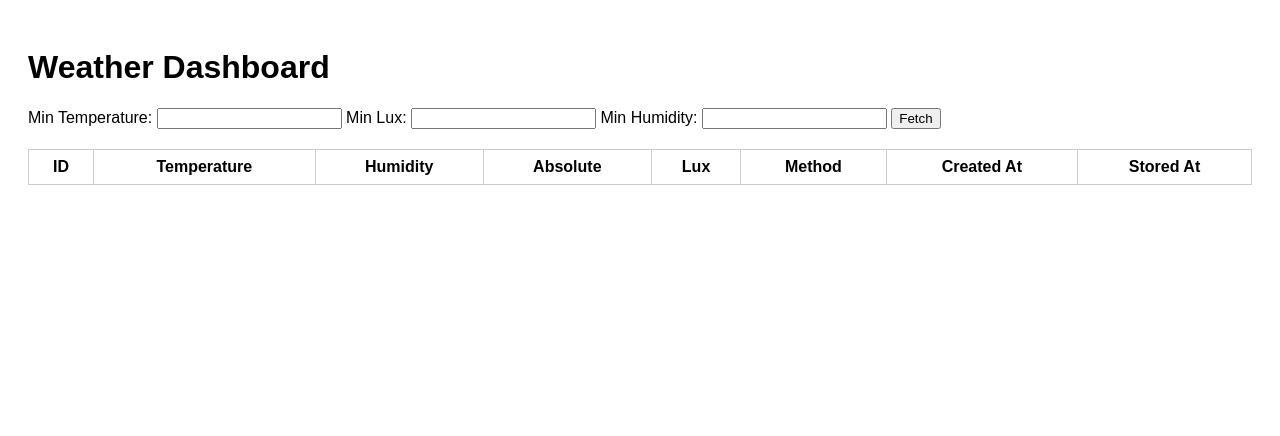
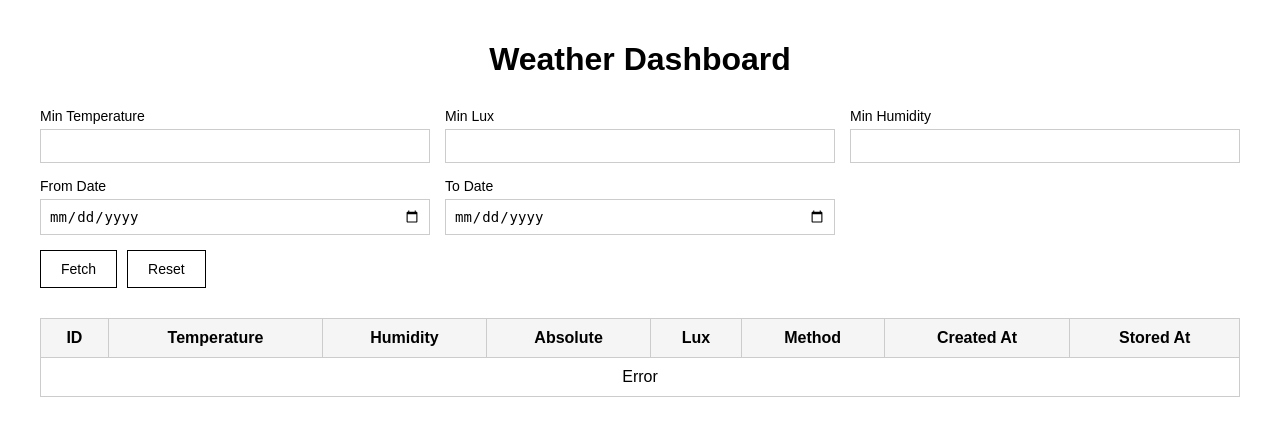
Before and after one commit to limbogeom/WeatherOracle, a Flask app: page /api/weather/frontend in a window 1280 px wide. Shown: the top 436 px of the page. Run offline with Flask 3, Linux system fonts and the light colour scheme; lists and menus that the app fills with data are empty.

Commit message:
Added more filters and updated design

```diff
--- a/app/templates/index.html
+++ b/app/templates/index.html
@@ -1,20 +1,125 @@
 <!DOCTYPE html>
-<html>
+<html lang="uk">
 <head>
+  <meta charset="UTF-8">
+  <meta name="viewport" content="width=device-width, initial-scale=1.0">
   <title>Weather Dashboard</title>
   <style>
-    body { font-family: sans-serif; padding: 20px; }
-    table { border-collapse: collapse; width: 100%; margin-top: 20px; }
-    th, td { border: 1px solid #ccc; padding: 8px; text-align: center; }
+    body {
+      font-family: Arial, sans-serif;
+      max-width: 1200px;
+      margin: 0 auto;
+      padding: 20px;
+    }
+
+    h1 {
+      text-align: center;
+      margin-bottom: 30px;
+    }
+
+    .filters {
+      margin-bottom: 30px;
+    }
+
+    .filters-grid {
+      display: grid;
+      grid-template-columns: repeat(3, 1fr);
+      gap: 15px;
+      margin-bottom: 15px;
+    }
+
+    .input-group {
+      display: flex;
+      flex-direction: column;
+      gap: 5px;
+    }
+
+    label {
+      font-size: 14px;
+    }
+
+    input {
+      padding: 8px;
+      border: 1px solid #ccc;
+      font-size: 14px;
+    }
+
+    .button-container {
+      display: flex;
+      gap: 10px;
+    }
+
+    button {
+      padding: 10px 20px;
+      border: 1px solid #000;
+      background: white;
+      cursor: pointer;
+      font-size: 14px;
+    }
+
+    button:hover {
+      background: #f0f0f0;
+    }
+
+    table {
+      width: 100%;
+      border-collapse: collapse;
+    }
+
+    th, td {
+      border: 1px solid #ccc;
+      padding: 10px;
+      text-align: center;
+    }
+
+    th {
+      background: #f5f5f5;
+      font-weight: bold;
+    }
+
+    @media (max-width: 768px) {
+      .filters-grid {
+        grid-template-columns: 1fr;
+      }
+    }
   </style>
 </head>
 <body>
   <h1>Weather Dashboard</h1>
 
-  <label>Min Temperature: <input type="number" id="temp_gt"></label>
-  <label>Min Lux: <input type="number" id="lux_gt"></label>
-  <label>Min Humidity: <input type="number" id="hum_gt"></label>
+  <div class="filters">
+    <div class="filters-grid">
+      <div class="input-group">
+        <label for="temp_gt">Min Temperature</label>
+        <input type="number" id="temp_gt">
+      </div>
+
+      <div class="input-group">
+        <label for="lux_gt">Min Lux</label>
+        <input type="number" id="lux_gt">
+      </div>
+
+      <div class="input-group">
+        <label for="hum_gt">Min Humidity</label>
+        <input type="number" id="hum_gt">
+      </div>
+
+      <div class="input-group">
+        <label for="from">From Date</label>
+        <input type="date" id="from">
+      </div>
+
+      <div class="input-group">
+        <label for="to">To Date</label>
+        <input type="date" id="to">
+      </div>
+    </div>
+
+    <div class="button-container">
       <button onclick="fetchWeather()">Fetch</button>
+      <button onclick="resetFilters()">Reset</button>
+    </div>
+  </div>
 
   <table>
     <thead>
@@ -29,7 +134,11 @@
         <th>Stored At</th>
       </tr>
     </thead>
-    <tbody id="weather-body"></tbody>
+    <tbody id="weather-body">
+      <tr>
+        <td colspan="8">Loading...</td>
+      </tr>
+    </tbody>
   </table>
 
   <script>
@@ -37,17 +146,30 @@
       const temp = document.getElementById('temp_gt').value;
       const lux = document.getElementById('lux_gt').value;
       const hum = document.getElementById('hum_gt').value;
+      const from = document.getElementById('from').value;
+      const to = document.getElementById('to').value;
 
       const params = new URLSearchParams();
       if(temp) params.append('temp_gt', temp);
       if(lux) params.append('lux_gt', lux);
       if(hum) params.append('hum_gt', hum);
+      if(from) params.append('from', from);
+      if(to) params.append('to', to);
 
+      const tbody = document.getElementById('weather-body');
+      tbody.innerHTML = '<tr><td colspan="8">Loading...</td></tr>';
+
+      try {
         const res = await fetch(`/api/weather/backend?${params.toString()}`);
         const data = await res.json();
 
-      const tbody = document.getElementById('weather-body');
         tbody.innerHTML = '';
+
+        if(data.length === 0) {
+          tbody.innerHTML = '<tr><td colspan="8">No data</td></tr>';
+          return;
+        }
+
         data.forEach(w => {
           const row = document.createElement('tr');
           row.innerHTML = `
@@ -62,7 +184,21 @@
           `;
           tbody.appendChild(row);
         });
+      } catch (error) {
+        tbody.innerHTML = '<tr><td colspan="8">Error</td></tr>';
       }
+    }
+
+    function resetFilters() {
+      document.getElementById('temp_gt').value = '';
+      document.getElementById('lux_gt').value = '';
+      document.getElementById('hum_gt').value = '';
+      document.getElementById('from').value = '';
+      document.getElementById('to').value = '';
+      fetchWeather();
+    }
+
+    fetchWeather();
   </script>
 </body>
 </html>
```
Lines whose indentation alone changed are shown as unchanged.
